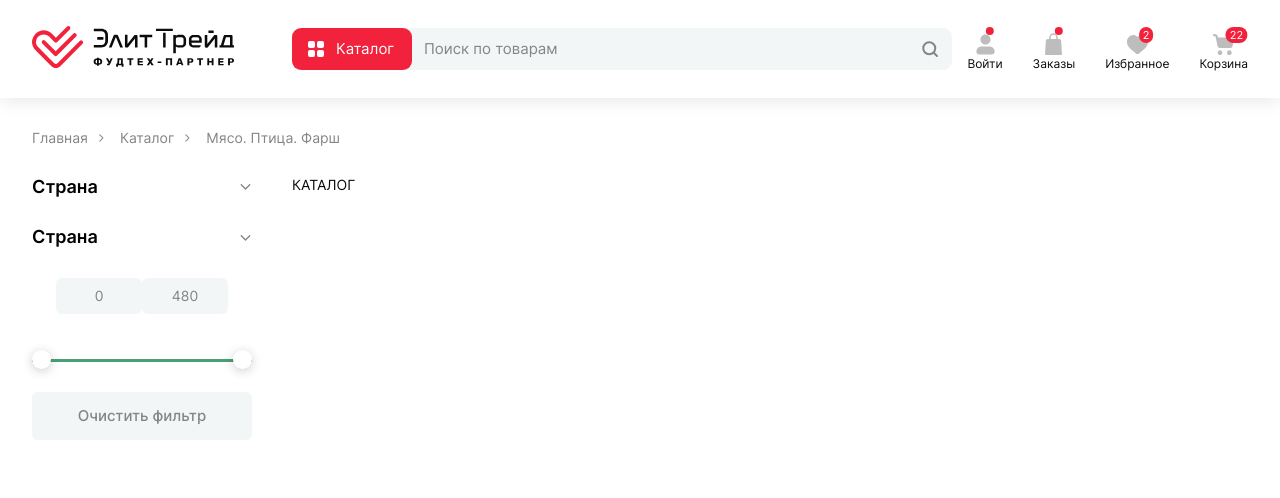
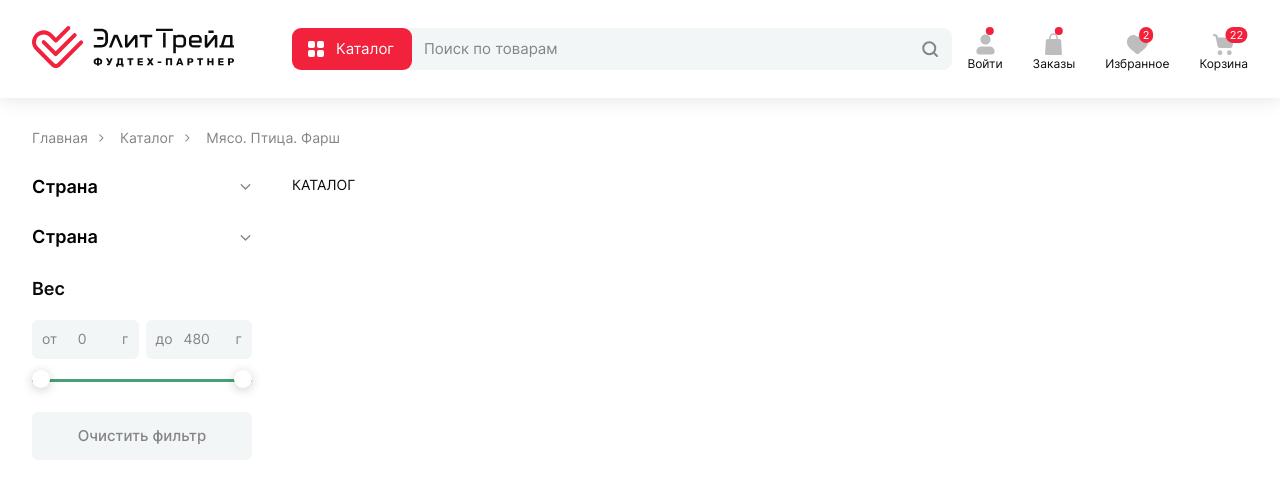
Before and after one commit to dzoric1/vue-pinia-shop, a Vue app: page / in a window 1280 px wide. Shown: the top 498 px of the page. Built offline with nearby package versions, Linux system fonts and the light colour scheme; a web font is replaced by a local one.

Commit message:
refactor styles range-slider

```diff
--- a/src/components/ui/RangeSlider.vue
+++ b/src/components/ui/RangeSlider.vue
@@ -1,8 +1,6 @@
-<script>
+<script setup>
 import { ref, computed } from 'vue'
 
-export default {
-  setup() {
 const minAngle = ref(0)
 const maxAngle = ref(480)
 const startBackground = ref('0')
@@ -15,8 +13,11 @@ export default {
     if (val > maxAngle.value) {
       maxAngle.value = val
     }
+    if (val < 0) {
+      minAngle.value = 0
+    } else {
       minAngle.value = val
-        console.log(val / 480)
+    }
     startBackground.value = `${(val / 480) * 100}%`
     widthBackground.value = `${(maxAngle.value / 480) * 100 - (minAngle.value / 480) * 100}%`
   }
@@ -29,38 +30,47 @@ export default {
     if (val < minAngle.value) {
       minAngle.value = val
     }
+    if (val > 480) {
+      maxAngle.value = 480
+    } else {
       maxAngle.value = val
-        console.log(val / 480)
+    }
     startBackground.value = `${(minAngle.value / 480) * 100}%`
     widthBackground.value = `${(val / 480) * 100 - (minAngle.value / 480) * 100}%`
   }
 })
-
-    return {
-      minAngle,
-      maxAngle,
-      sliderMin,
-      sliderMax,
-      // backgroundStart,
-      // backgroundEnd,
-      startBackground,
-      widthBackground
-    }
-  }
-}
 </script>
 
 <template>
   <div class="range-slider">
+    <h3 class="range-slider__title">Вес</h3>
+    <div class="range-slider__numbers">
+      <div class="range-slider__input-number">
+        <span>от</span>
+        <input
+          type="number"
+          min="0"
+          max="480"
+          step="1"
+          v-model.number="sliderMin"
+        />
+        <span>г</span>
+      </div>
+      <div class="range-slider__input-number">
+        <span>до</span>
+        <input
+          type="number"
+          min="0"
+          max="480"
+          step="1"
+          v-model.number="sliderMax"
+        />
+        <span>г</span>
+      </div>
+    </div>
+    <div class="range-slider__range">
       <input
         type="range"
-      min="0"
-      max="480"
-      step="10"
-      v-model.number="sliderMin"
-    />
-    <input
-      type="number"
         min="0"
         max="480"
         step="10"
@@ -73,14 +83,8 @@ export default {
         step="10"
         v-model.number="sliderMax"
       />
-    <input
-      type="number"
-      min="0"
-      max="480"
-      step="10"
-      v-model.number="sliderMax"
-    />
-    <span class="range-slider__active"></span>
+      <span class="range-slider__active-bar"></span>
+    </div>
   </div>
 </template>
 
@@ -91,7 +95,37 @@ export default {
   margin: auto;
   text-align: center;
   position: relative;
-  height: 6em;
+}
+
+.range-slider__title {
+  text-align: left;
+  font-weight: 600;
+  font-size: 18px;
+  margin-bottom: 20px;
+}
+
+.range-slider__range {
+  position: relative;
+}
+
+.range-slider__numbers {
+  display: flex;
+  width: 100%;
+  gap: 7px;
+  color: var(--text-gray);
+  margin-bottom: 23px;
+}
+
+.range-slider__input-number {
+  width: 100%;
+  display: grid;
+  padding: 10px;
+  display: flex;
+  align-items: center;
+  justify-content: space-between;
+  gap: 5px;
+  border-radius: 6px;
+  background: rgba(93, 136, 150, 0.08);
 }
 
 .range-slider input[type='range'] {
@@ -100,36 +134,32 @@ export default {
   bottom: 0;
 }
 
-.range-slider__active {
+.range-slider__active-bar {
   position: absolute;
   left: 0;
   bottom: 0;
   height: 3px;
   width: 100%;
   background: var(--light-green);
-  /* background: linear-gradient(to right, #ff0000 50%, #0000ff 50%); */
-  /* left: 41.2%; */
   left: v-bind(startBackground);
   width: v-bind(widthBackground);
+  max-width: 100%;
 }
 
 input[type='number'] {
-  padding: 10px;
+  text-align: center;
   border: none;
-  border-radius: 6px;
-  text-align: center;
+  background: transparent;
+  width: 100%;
+  font-size: 14px;
+  line-height: 120%;
   color: var(--text-gray);
-  background: rgba(93, 136, 150, 0.08);
-}
-
-input[type='number']::-webkit-outer-spin-button,
-input[type='number']::-webkit-inner-spin-button {
-  -webkit-appearance: none;
 }
 
 input[type='number']:invalid,
 input[type='number']:out-of-range {
-  border: 2px solid var(--red);
+  font-weight: 600;
+  color: var(--red);
 }
 
 input[type='range'] {
@@ -150,8 +180,8 @@ input[type='range']::-webkit-slider-runnable-track {
 input[type='range']::-webkit-slider-thumb {
   z-index: 2;
   position: relative;
-  height: 19px;
-  width: 19px;
+  height: 18px;
+  width: 18px;
   border-radius: 100%;
   background: #fff;
   box-shadow: 0 2px 11px 0 rgba(12, 12, 13, 0.2);
```
Lines whose indentation alone changed are shown as unchanged.
